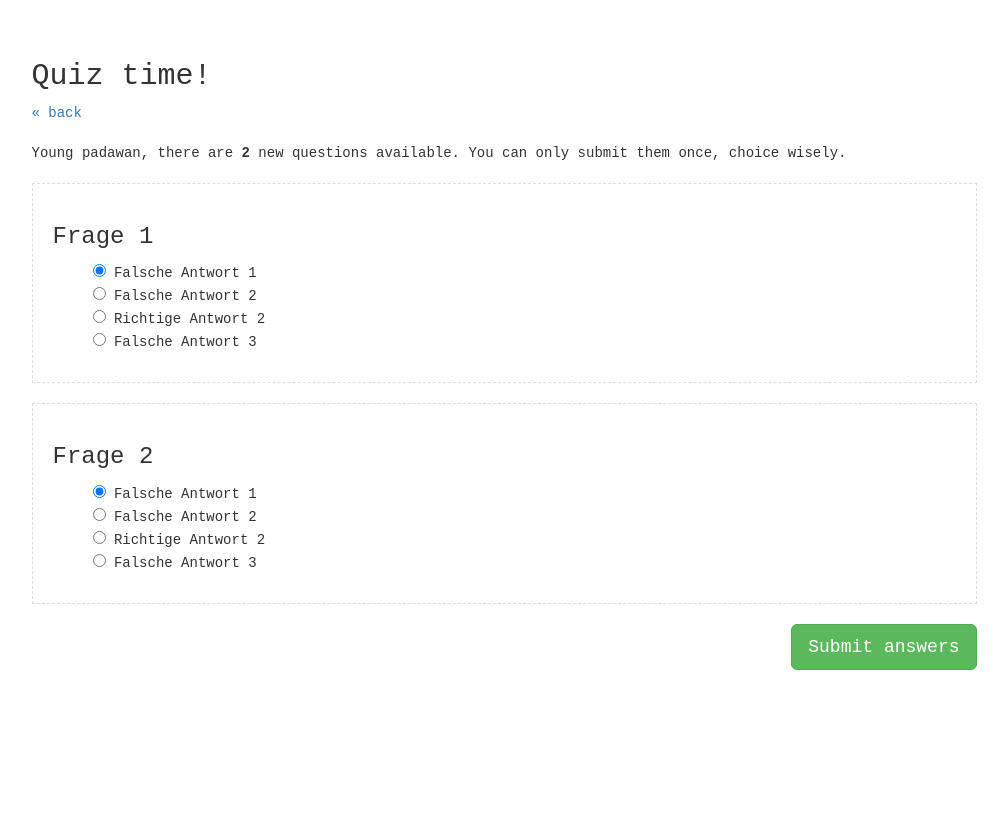
After one commit to justsly/ctf-scoreboard, a Flask app: page /quiz in a window 1280 px wide. The commit adds this page. Shown: the whole page, without its empty margins (136-1144 px from the left). Run offline with Flask 2, Linux system fonts and the light colour scheme; a user stored in the database is signed in; data comes from the database, SQL or seed files in the repository; both versions use the stored data as it was after the commit; parts of the project's set-up code (start-up, migrations or seed data) failed here and were passed over; some libraries are stand-ins or nearby versions.

Commit message:
improve point calculations; finish quiz integration

```diff
--- a/leaderboard/app.py
+++ b/leaderboard/app.py
@@ -1,6 +1,9 @@
 import random
+import json
 import string
+import sys
 import click
+
 
 from flask import Flask, request, Response
 from flask_admin import Admin
@@ -9,7 +12,7 @@ from flask_login import LoginManager
 from flask_bcrypt import Bcrypt
 from werkzeug.exceptions import HTTPException
 
-from .model import db, Member, Code
+from .model import db, Member, Code, QuizQuestion, QuizAnswer
 from .views import frontend
 
 app = Flask(__name__)
@@ -40,6 +43,8 @@ class ModelViewProtected(ModelView):
 admin = Admin(app, name='leaderboard', template_mode='bootstrap3')
 admin.add_view(ModelViewProtected(Member, db.session))
 admin.add_view(ModelViewProtected(Code, db.session))
+admin.add_view(ModelViewProtected(QuizQuestion, db.session))
+admin.add_view(ModelViewProtected(QuizAnswer, db.session))
 
 app.register_blueprint(frontend)
 
@@ -87,3 +92,22 @@ def remove_user(username):
     Member.query.filter_by(name=username).delete()
     db.session.commit()
     print('Removed user ', username)
+
+@app.cli.command()
+@click.argument('filename')
+def load_questions(filename):
+    "Load questions from a JSON encoded file"
+
+    print('Importing questions from ', filename)
+
+    print('Progress: ')
+    with open(filename) as data_file:
+        data = json.load(data_file)
+
+        for q in data:
+            question = QuizQuestion(q['text'], q['answers'], q['solution'])
+            db.session.add(question)
+            sys.stdout.write('.')
+
+        db.session.commit()
+        print('\nImport finished.')
--- a/leaderboard/static/style.css
+++ b/leaderboard/static/style.css
@@ -18,3 +18,11 @@ form.redeem {
 .flashes {
     padding:10px;
 }
+.question {
+    border:1px dashed #ddd;
+    padding:20px;
+    margin-bottom:20px;
+}
+.question ul {
+    list-style:none;
+}
--- a/leaderboard/templates/index.html
+++ b/leaderboard/templates/index.html
@@ -17,7 +17,7 @@
                 <tr>
                     <th style="width:5%">.pos</th>
                     <th>.name</th>
-                    <th style="width:10%">.points</th>
+                    <th style="width:25%">.points (flags | quiz)</th>
                 </tr>
             </thead>
 
@@ -26,7 +26,7 @@
                 <tr>
                     <td>0x{{ '%02x'|format(loop.index) }}</td>
                     <td>{{ l.name }}</td>
-                    <td style="text-align:center">{{ l.points }}</td>
+                    <td style="text-align:left">{{ l.get_points() }} ({{ l.get_flag_points() }} | {{ l.get_quiz_points() }})</td>
                 </tr>
             {% endfor %}
             </tbody>
@@ -40,7 +40,7 @@
     <div class="col-md-10 col-md-offset-1">
         <div class="pull-right">
             {% if session.user_id %}
-                <a href="/quiz">Start next quiz</a> |
+                <a href="/quiz">Start next quiz ({{qlen}})</a> |
                 <a href="/redeem">Redeem points</a> |
                 <a href="/logout">Logout</a>
             {% else %}
--- /dev/null
+++ b/leaderboard/templates/quiz.html
@@ -0,0 +1,39 @@
+
+{% extends "layout.html" %}
+{% block body %}
+
+<div class="row">
+    <div class="col-md-10 col-md-offset-1">
+        <h2>Quiz time!</h2>
+        <a href="/">&laquo; back</a>
+
+        <p style="display:block;margin:20px 0;">Young padawan, there are <strong>{{questions_len}}</strong> new questions available. You can only submit them once, choice wisely.</p>
+
+        <form class="form-horizontal redeem" action="/quiz" method="post">
+
+          {% if error %}<p class="error">{{ error }}</p>{% endif %}
+
+          {% for question in questions %}
+
+            <div class="question">
+                <h3>{{question.text}}</h3>
+                <ul>
+                    {% for answer in question.answers %}
+                        <li>
+                            <input type="radio" name="answer-question-{{question.id}}" value="{{loop.index0}}" {% if loop.index0 == 0 %}checked{% endif %}>
+                            {{answer}}
+                        </li>
+                    {% endfor %}
+                </ul>
+            </div>
+
+          {% endfor %}
+
+          <button type="submit" name="submit" class="btn btn-lg btn-success pull-right">Submit answers</button>
+
+          <div style="clear:both;margin-bottom:150px;"></div>
+        </form>
+    </div>
+</div>
+
+{% endblock %}
--- a/leaderboard/views.py
+++ b/leaderboard/views.py
@@ -1,7 +1,9 @@
-from flask import render_template, Blueprint, request, redirect, flash, session
+import re
+
+from flask import render_template, Blueprint, request, redirect, flash
 from flask_login import login_user, login_required, current_user, logout_user
 from flask_bcrypt import Bcrypt
-from leaderboard.model import db, Member, Code, CodeRedeem
+from leaderboard.model import db, Member, Code, CodeRedeem, QuizQuestion, QuizAnswer
 
 frontend = Blueprint('frontend', __name__)
 bcrypt = Bcrypt()
@@ -10,10 +12,10 @@ bcrypt = Bcrypt()
 def index():
     """ show leaderboard """
     members = Member.query.order_by("points desc")
-
-    print(session)
-
-    return render_template('index.html', leaderboard=members)
+    qlen = 0
+    if not current_user.is_anonymous():
+        qlen = len(get_available_questions(current_user))
+    return render_template('index.html', leaderboard=members, qlen=qlen)
 
 @frontend.route('/login', methods=['GET', 'POST'])
 def login():
@@ -73,3 +75,67 @@ def redeem():
         return redirect('/')
 
     return render_template('redeem.html')
+
+@frontend.route('/quiz', methods=['GET', 'POST'])
+@login_required
+def quiz():
+    """ Show and save quiz questions """
+    flag_count = current_user.codesr.count()
+    limit = 10 + (flag_count * 10)
+    questions = get_available_questions(current_user, limit)
+
+    if request.method == 'POST':
+        for val in request.form:
+            ret = re.search('answer-question-([0-9]+)', val)
+            if ret is None:
+                continue
+
+            question_id = ret.group(1)
+
+            for q in questions:
+                if q.id == int(question_id):
+                    qa = QuizAnswer(q, current_user, request.form.get('answer-question-%s' % question_id))
+                    db.session.add(qa)
+                    db.session.commit()
+
+        flash('Saved.')
+        return redirect('/quiz')
+
+    return render_template('quiz.html', questions=questions, questions_len=len(questions))
+
+
+def get_available_questions(user, limit=10):
+    # always ensure same order
+    questions = QuizQuestion.query.order_by(QuizQuestion.id).limit(limit)
+
+    # get answers for user
+    answers = QuizAnswer.query.filter_by(member_id=user.id).all()
+
+    # only get IDs of answered questions
+    answers_ids = [answer.question_id for answer in answers]
+
+    # filter out answered questions
+    questions = [question for question in questions if not question.id in answers_ids]
+
+    return questions
+
+def get_quiz_points(user):
+    answers = QuizAnswer.query.filter_by(member_id=user.id).all()
+
+    points = 0
+
+    for answer in answers:
+        if answer.solution == answer.question.solution:
+            points += 20
+
+    return points
+
+def get_flag_points(user):
+    flags = CodeRedeem.query.filter_by(member_id=user.id).all()
+
+    points = 0
+
+    for flag in flags:
+        points += flag.code.points
+
+    return points
```
Also changed, not shown: leaderboard/model.py (+57 -1 lines), questions.json (added, +23 -0 lines), README.md (added), leaderboard/leaderboard.db.
